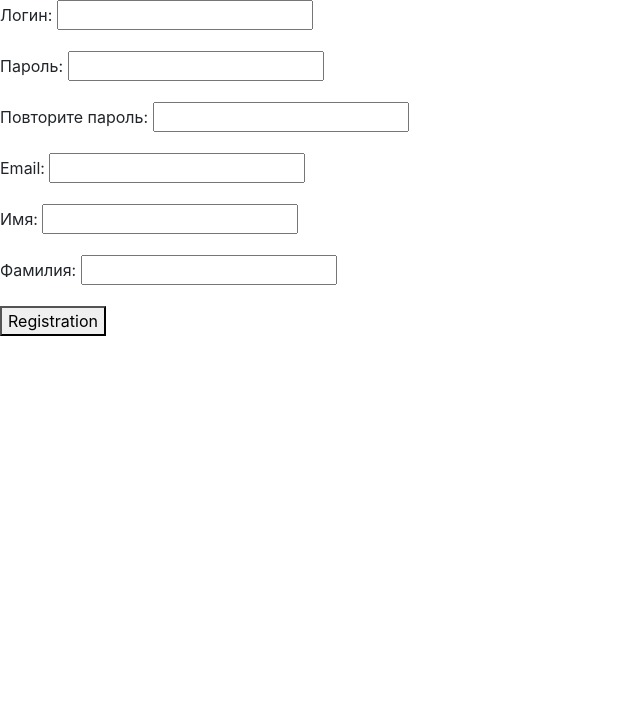
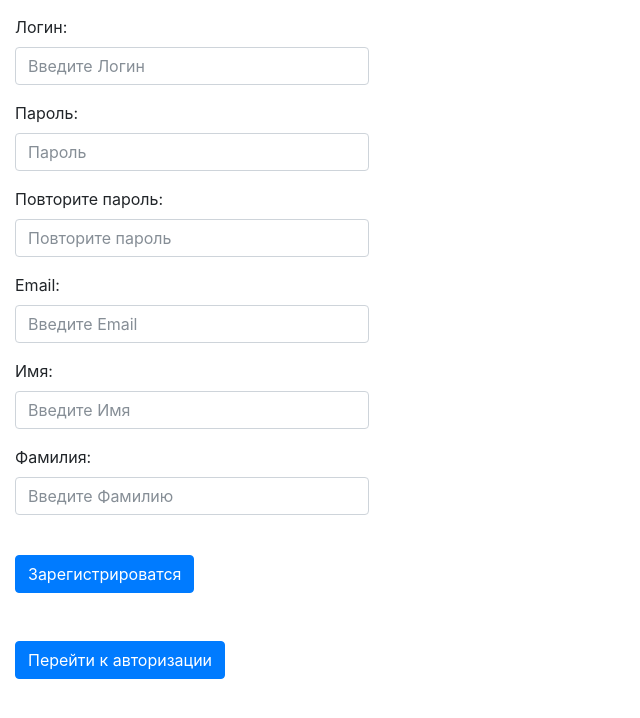
Before and after one commit to Boundman/-, a Django app: page /signup/ in a window 1280 px wide. Shown: the top 718 px of the page, without its empty margins (0-640 px from the left). Run offline with Django 3.2, Linux system fonts and the light colour scheme; some libraries are stand-ins or nearby versions.

Commit message:
add styles, change some functionality

```diff
--- a/DZ/myapp/forms.py
+++ b/DZ/myapp/forms.py
@@ -10,10 +10,43 @@ class RegistrationForm(forms.Form):
     first_name = forms.CharField(label='Имя')
     last_name = forms.CharField(label='Фамилия')
 
+    def __init__(self, *args, **kwargs):
+        super(RegistrationForm, self).__init__(*args, **kwargs)
+        self.fields['username'].widget.attrs.update({'type': 'email', 'class': 'form-control',
+                                                     'id': 'exampleInputEmail1', 'aria-describedby': 'emailHelp',
+                                                     'placeholder': 'Введите Логин'})
+
+        self.fields['password'].widget.attrs.update({'type': 'password', 'class': 'form-control',
+                                                     'id': 'exampleInputPassword1', 'placeholder': 'Пароль'})
+
+        self.fields['password2'].widget.attrs.update({'type': 'password', 'class': 'form-control',
+                                                     'id': 'exampleInputPassword1', 'placeholder': 'Повторите пароль'})
+
+        self.fields['email'].widget.attrs.update({'type': 'email', 'class': 'form-control',
+                                                     'id': 'exampleInputEmail1', 'aria-describedby': 'emailHelp',
+                                                     'placeholder': 'Введите Email'})
+
+        self.fields['first_name'].widget.attrs.update({'type': 'email', 'class': 'form-control',
+                                                     'id': 'exampleInputEmail1', 'aria-describedby': 'emailHelp',
+                                                     'placeholder': 'Введите Имя'})
+
+        self.fields['last_name'].widget.attrs.update({'type': 'email', 'class': 'form-control',
+                                                     'id': 'exampleInputEmail1', 'aria-describedby': 'emailHelp',
+                                                     'placeholder': 'Введите Фамилию'})
+
 
 class EnterForm(forms.Form):
     username = forms.CharField(label='Логин')
     password = forms.CharField(widget=forms.PasswordInput, label='Пароль')
+
+    def __init__(self, *args, **kwargs):
+        super(EnterForm, self).__init__(*args, **kwargs)
+        self.fields['username'].widget.attrs.update({'type': 'email', 'class': 'form-control',
+                                                     'id': 'exampleInputEmail1', 'aria-describedby': 'emailHelp',
+                                                     'placeholder': 'Введите Логин'})
+
+        self.fields['password'].widget.attrs.update({'type': 'password', 'class': 'form-control',
+                                                     'id': 'exampleInputPassword1', 'placeholder': 'Пароль'})
 
 
 class AddFilm(forms.Form):
@@ -22,12 +55,38 @@ class AddFilm(forms.Form):
         exclude = ['title', 'description', 'author', 'country']
 
     title = forms.CharField(label='Название', min_length=1, max_length=100)
-    description = forms.CharField(label='Описание', min_length=1, max_length=500)
     author = forms.CharField(label='Автор', min_length=5, max_length=35)
     country = forms.CharField(label='Страна', min_length=2, max_length=30)
     image = forms.FileField(label='Загрузить', allow_empty_file=True)
+
+    def __init__(self, *args, **kwargs):
+        super(AddFilm, self).__init__(*args, **kwargs)
+        self.fields['title'].widget.attrs.update({'type': 'email', 'class': 'form-control',
+                                                     'id': 'exampleInputEmail1', 'aria-describedby': 'emailHelp',
+                                                     'placeholder': 'Введите Название'})
+
+        self.fields['author'].widget.attrs.update({'type': 'email', 'class': 'form-control',
+                                                        'id': 'exampleInputEmail1', 'aria-describedby': 'emailHelp',
+                                                        'placeholder': 'Автор'})
+
+        self.fields['country'].widget.attrs.update({'type': 'email', 'class': 'form-control',
+                                                        'id': 'exampleInputEmail1', 'aria-describedby': 'emailHelp',
+                                                        'placeholder': 'Страна'})
+
+        self.fields['image'].widget.attrs.update({'label': 'Загрузить', 'type': 'file', 'class': 'form-control-file',
+                                                    'id': 'exampleFormControlFile1'})
 
 
 class AddReview(forms.Form):
     title = forms.CharField(label='Заголовок', min_length=1, max_length=50)
     reviewText = forms.CharField(label='Отзыв', min_length=1, max_length=1000)
+
+    def __init__(self, *args, **kwargs):
+        super(AddReview, self).__init__(*args, **kwargs)
+        self.fields['title'].widget.attrs.update({'type': 'email', 'class': 'form-control',
+                                                     'id': 'exampleInputEmail1', 'aria-describedby': 'emailHelp',
+                                                     'placeholder': 'Введите Заголовок'})
+
+        self.fields['reviewText'].widget.attrs.update({'type': 'email', 'class': 'form-control',
+                                                  'id': 'exampleInputEmail1', 'aria-describedby': 'emailHelp',
+                                                  'placeholder': 'Введите Отзыв'})
--- a/DZ/myapp/views.py
+++ b/DZ/myapp/views.py
@@ -22,9 +22,12 @@ def signIn(request):
     errors = []
     users = User.objects.all()
     if request.method == 'POST':
-
-            username = request.POST.get('login')
-            password = request.POST.get('password')
+        if 'reg' in request.POST:
+            return HttpResponseRedirect('/signup/')
+        form = EnterForm(request.POST)
+        if form.is_valid():
+            username = form.cleaned_data['username']
+            password = form.cleaned_data['password']
             user = auth.authenticate(username=username, password=password)
             if user:
                 auth.login(request, user)
@@ -40,6 +43,8 @@ def signUp(request):
     errors = []
     success = ''
     if request.method == 'POST':
+        if 'signIn' in request.POST:
+            return HttpResponseRedirect('/signin/')
         form = RegistrationForm(request.POST)
         if form.is_valid():
             username = form.cleaned_data['username']
@@ -62,8 +67,8 @@ def signUp(request):
                     last_name=form.cleaned_data['last_name']
                 )
                 user.save()
-                success += 'You was successfully registered.'
-                #return HttpResponseRedirect('/login/')
+                success += 'Вы были успешно зарегистрированы!'
+                return HttpResponseRedirect('/login/')
 
     else:
         form = RegistrationForm()
@@ -86,13 +91,14 @@ def addFilm(request):
     if request.method == 'POST':
         form = AddFilm(request.POST, request.FILES)
         if form.is_valid():
-            film = Film(name=form.cleaned_data['title'], description=form.cleaned_data['description'],
+            description = request.POST.get('description')
+            film = Film(name=form.cleaned_data['title'], description=description,
                         author=form.cleaned_data['author'], country=form.cleaned_data['country'],
                         picture=form.cleaned_data['image'])
 
             film.save()
-
-            return HttpResponseRedirect('/login/')
+            url = '/film_info/' + str(film.id) + '/'
+            return HttpResponseRedirect(url)
     else:
         form = AddFilm()
     return render(request, 'add_Film.html', {'form': form})
@@ -100,7 +106,6 @@ def addFilm(request):
 
 def filmInfo(request, id):
     new_list = []
-    #reviews = list(filter(lambda x: x.film_id == id, Review.objects.all()))
     reviews = Review.objects.all()
 
     for review in reviews:
--- a/DZ/templates/film_info.html
+++ b/DZ/templates/film_info.html
@@ -46,7 +46,7 @@
                     </button>
                 </div>
                 <form method="post">
-                    <div class="modal-body">
+                    <div class="modal-body" style="width: 85%; padding: 15px">
                         {% csrf_token %}
                         {{ form }}
                     </div>
--- a/DZ/templates/registration.html
+++ b/DZ/templates/registration.html
@@ -3,7 +3,7 @@
 {% block body %}
     <form method="post">
         {% csrf_token %}
-
+        <div class="sign_up" style="width: 30%; padding: 15px">
             {% if errors != 0 %}
                 {% for error in errors %}
                     {{ error }}.
@@ -11,9 +11,12 @@
             {% endif %}
 
             {{ form.as_p }}
-        <button type="submit">Registration</button>
+            <br><button type="submit" class="btn btn-primary">Зарегистрироватся</button><br><br>
             {% if success != 0 %}
-            {{ success }}
+                {{ success }}<br>
             {% endif %}
+
+            <a href="/signin"><button type="button" name="signIn" class="btn btn-primary">Перейти к авторизации</button></a><br>
+        </div>
     </form>
 {% endblock %}
```
Also changed, not shown: DZ/templates/add_Film.html (+9 -3 lines), DZ/templates/signIn.html (+15 -14 lines), DZ/static/The-Green-Mile.jpg (added), DZ/static/побег.jpg (added), DZ/static/пока_не_сыграл_в_ящик.jpg (added), DZ/static/пока_не_сыграл_в_ящик_UJvK4Dx.jpg (added). Lines whose indentation alone changed are shown as unchanged.
